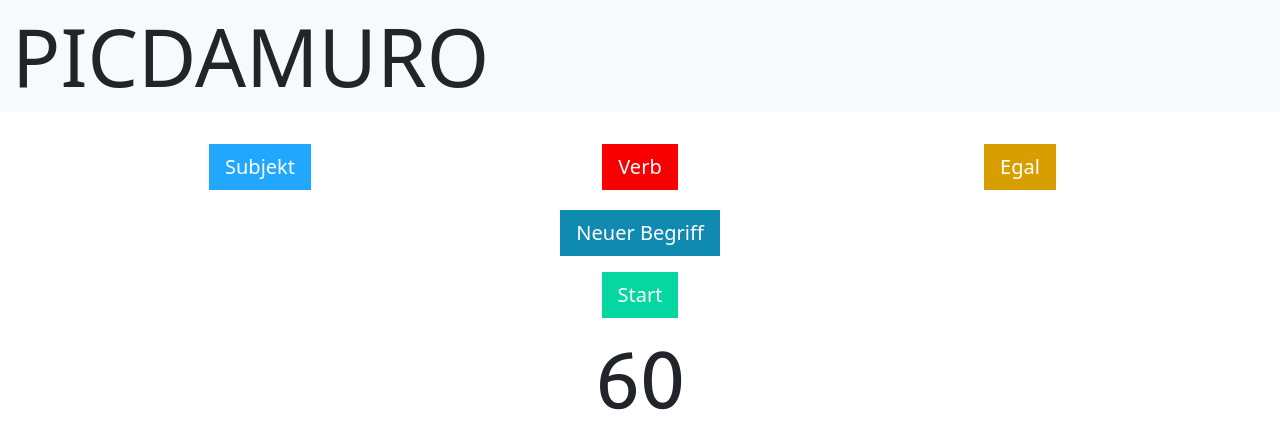
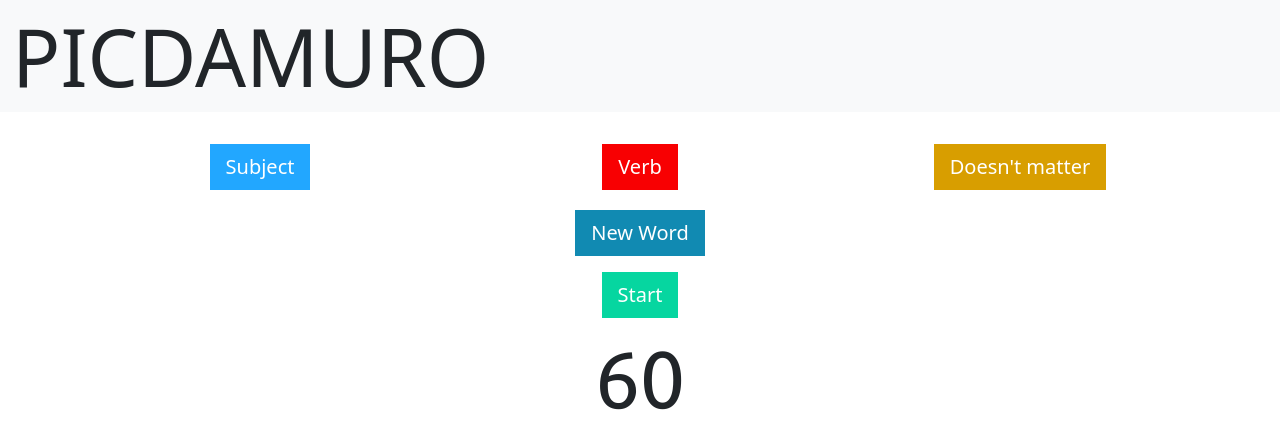
Before and after one commit to drfoehn/picdamuro, a plain HTML site: page index.html in a window 1280 px wide. Drawn offline with nearby package versions, Linux system fonts and the light colour scheme; no server answers.

Commit message:
Update index.html

```diff
--- a/index.html
+++ b/index.html
@@ -25,19 +25,19 @@
     <div class="container">
         <div class="row text-center" id="select_type">
             <div class="col">
-                <button type="button"  class="btn btn-primary btn-lg select" id="selectnoun">Subjekt</button>
+                <button type="button"  class="btn btn-primary btn-lg select" id="selectnoun">Subject</button>
             </div>
             <div class="col">
                 <button type="button"  class="btn btn-primary btn-lg select" id="selectverb">Verb</button>
             </div>
             <div class="col">
-                <button type="button"  class="btn btn-primary btn-lg select" id="selectallwords">Egal</button>
+                <button type="button"  class="btn btn-primary btn-lg select" id="selectallwords">Doesn't matter</button>
             </div>
         </div>
   <div class="row new">
     <div class="col text-center">
-      <button type="button"  class="btn btn-primary btn-lg select" id="new_word">Neuer Begriff</button>
-      <button type="button"  class="btn btn-primary btn-lg" id="reset">Fertig</button>
+      <button type="button"  class="btn btn-primary btn-lg select" id="new_word">New Word</button>
+      <button type="button"  class="btn btn-primary btn-lg" id="reset">Let's go!</button>
     </div>
   </div>
       <div class="row word_container">
@@ -51,7 +51,7 @@
         <div class="col text-center">
           <button type="button" class="btn btn-secondary btn-lg" id="start">Start</button>
           <button type="button" class="btn btn-secondary btn-lg" id="pause">Pause</button>
-          <button type="button" class="btn btn-secondary btn-lg" id="resume">Weiter</button>
+          <button type="button" class="btn btn-secondary btn-lg" id="resume">Resume</button>
         </div>
       </div>
       <div class="row">
```
